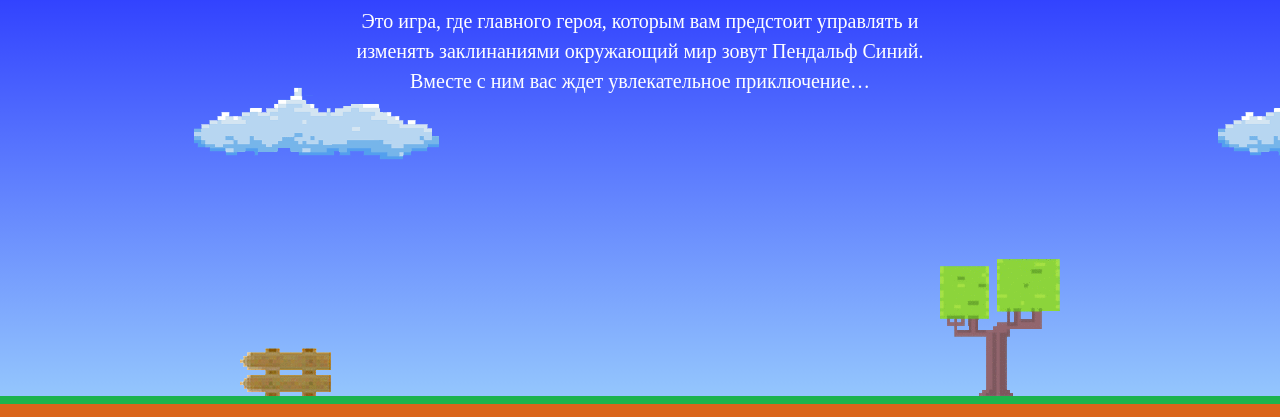
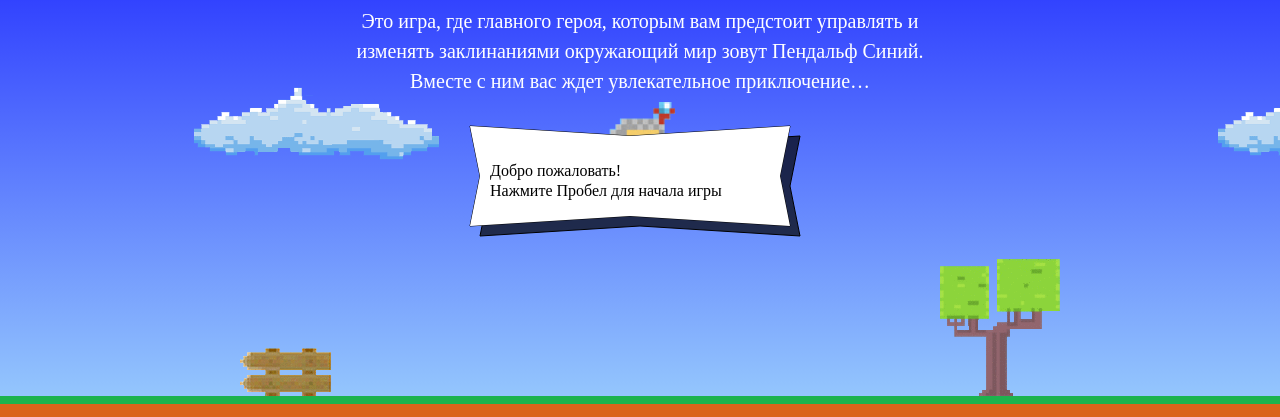
Before and after one commit to sadowsky83/244373-code-and-magick, a website: page index.html in a window 1280 px wide. Shown: the part 203-620 px from the top of the page. Drawn offline with Linux system fonts and the light colour scheme; a web font is replaced by a local one.

Commit message:
Исправления 1 задания

```diff
--- a/index.html
+++ b/index.html
@@ -37,16 +37,16 @@
   var getFireballSpeed = function(left){
   if (left == true) return 5;
   else return 2;
-    };
+    }
   var wizardSpeed = 3;
   var wizardWidth = 70;
-  var getWizardHeight = 1.337 * wizardWidth;
+  var WizardHeight = 1.337 * wizardWidth;
   function getWizardX(width){
     return width / 2 - wizardWidth / 2;
-  };
+  }
   function getWizardY(height){
-    return heigth / 3;
-  };
+    return height / 3 - WizardHeight;
+  }
 
 </script>
 <script src="js/game.js" type="application/javascript"></script>
```
